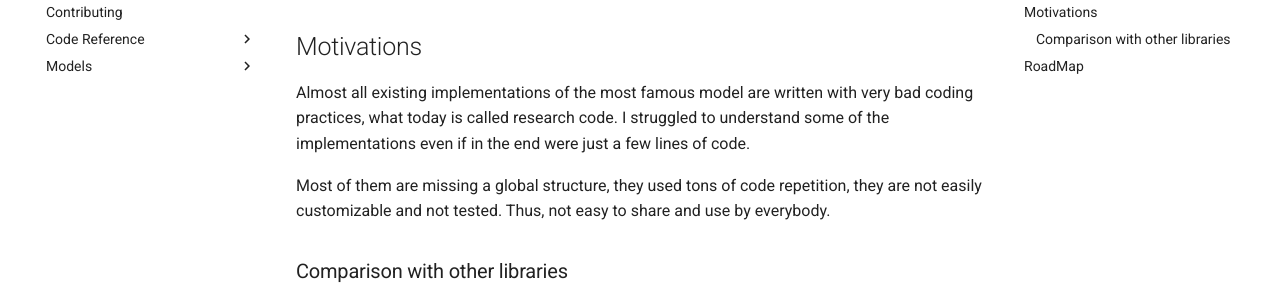
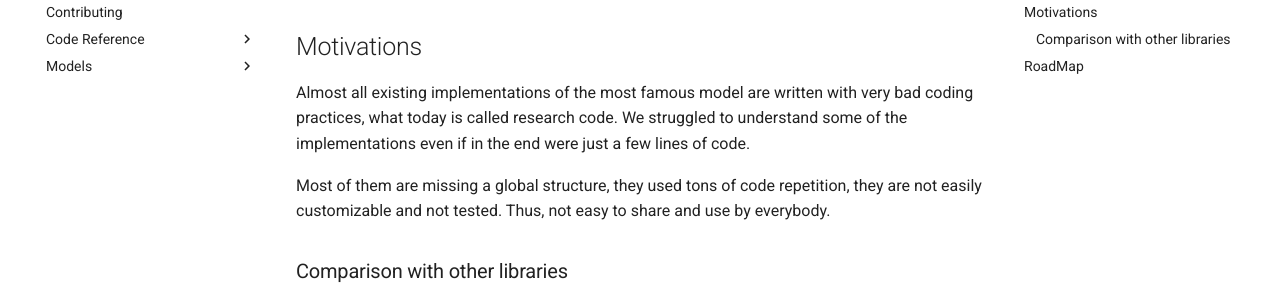
Before and after one commit to FrancescoSaverioZuppichini/glasses-2.0, an MkDocs documentation site: the page built from docs/index.md, in a window 1280 px wide and 900 px high, scrolled down 1181 px. Shown: the part 177-477 px from the top of the window. Built offline with MkDocs 1.6.1 and Material for MkDocs 9.7.7, drawn with Linux system fonts in a browser that asks for light colours; comment, search, counter and statistics services are not loaded; some of the changed text lies outside the part shown.

Commit message:
Apply suggestions from code review
Co-authored-by: Anugunj Naman <anugunjjha@gmail.com>

```diff
--- a/docs/index.md
+++ b/docs/index.md
@@ -40,7 +40,7 @@ $ pip install git+https://github.com/FrancescoSaverioZuppichini/glasses.git
 </div>
 
 ## Motivations
-Almost all existing implementations of the most famous model are written with very bad coding practices, what today is called research code. I struggled to understand some of the implementations even if in the end were just a few lines of code.
+Almost all existing implementations of the most famous model are written with very bad coding practices, what today is called research code. We struggled to understand some of the implementations even if in the end were just a few lines of code.
 
 Most of them are missing a global structure, they used tons of code repetition, they are not easily customizable and not tested. Thus, not easy to share and use by everybody.
 
```
Also changed, not shown: other parts of docs/index.md (+1 -1 lines).
